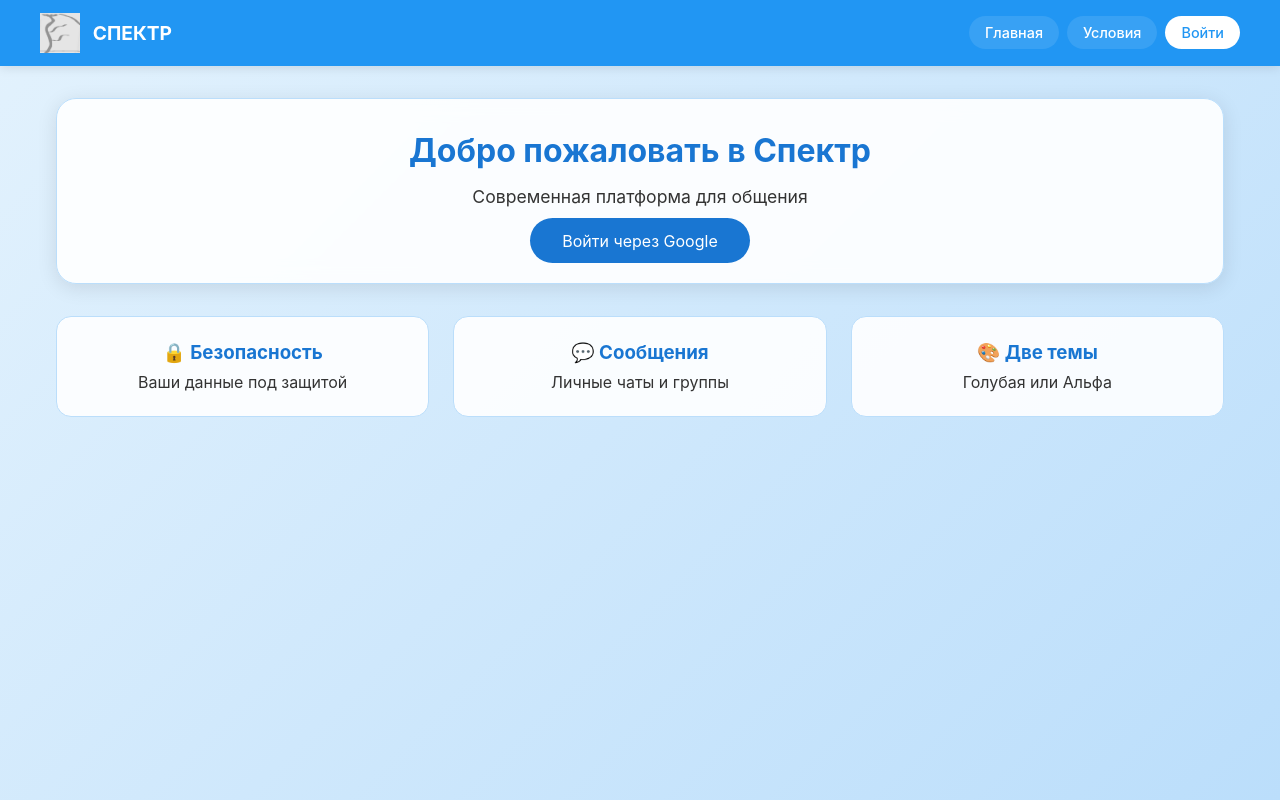
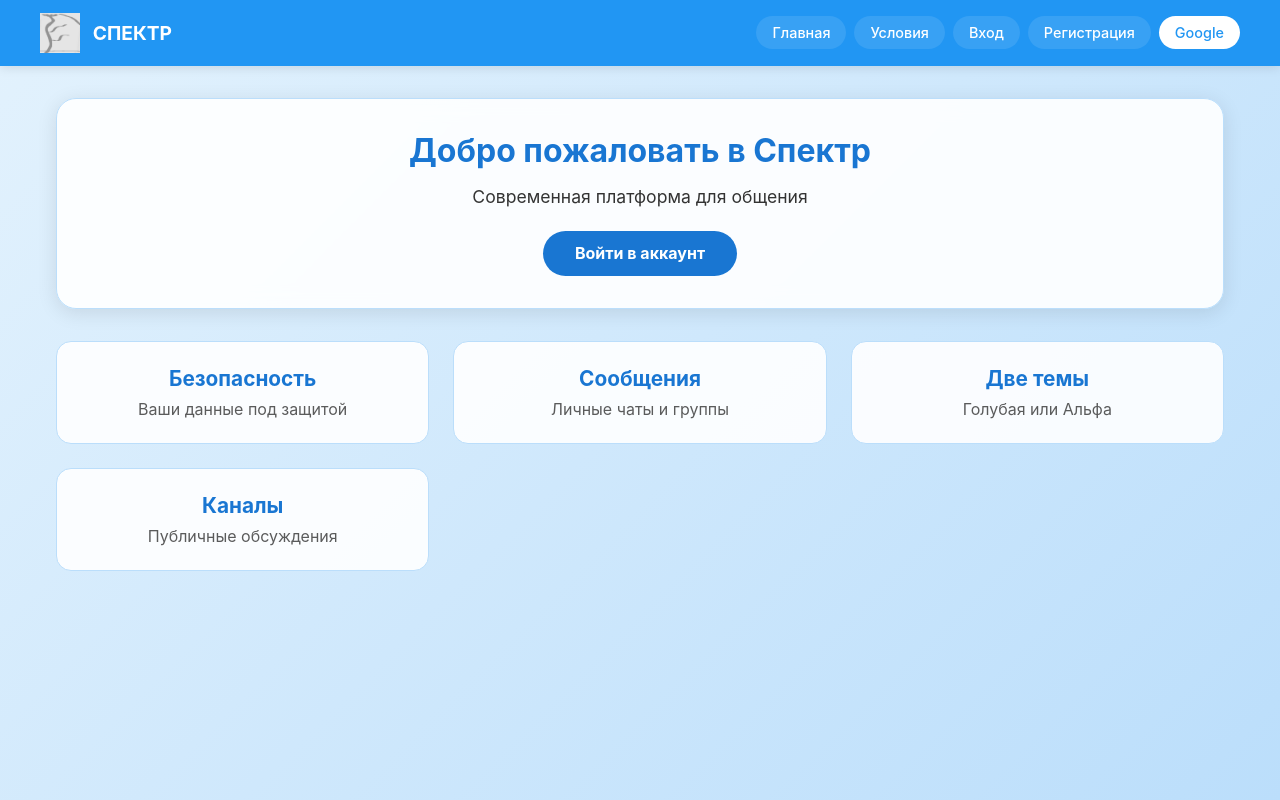
Before and after one commit to zenorvin-a11y/I-ustal-ladno-SPEKTR-, a Flask app: page / in a window 1280 px wide. Run offline with Flask 3, Linux system fonts and the light colour scheme.

Commit message:
Update glavnaya.html

```diff
--- a/templates/glavnaya.html
+++ b/templates/glavnaya.html
@@ -91,6 +91,7 @@
             white-space: nowrap;
             background: rgba(255,255,255,0.1);
             transition: all 0.3s;
+            cursor: pointer;
         }
 
         .nav-links a:hover {
@@ -131,6 +132,22 @@
             margin-bottom: 1.5rem;
         }
 
+        .hero .btn {
+            background: var(--accent);
+            color: white;
+            padding: 0.8rem 2rem;
+            text-decoration: none;
+            border-radius: 25px;
+            display: inline-block;
+            font-weight: bold;
+            transition: all 0.3s;
+        }
+
+        .hero .btn:hover {
+            transform: translateY(-2px);
+            box-shadow: 0 4px 12px rgba(0,0,0,0.15);
+        }
+
         .features {
             display: grid;
             grid-template-columns: repeat(auto-fit, minmax(280px, 1fr));
@@ -154,6 +171,93 @@
         .feature-card h3 {
             color: var(--accent);
             margin-bottom: 0.5rem;
+            font-size: 1.3rem;
+        }
+
+        .feature-card p {
+            color: var(--text-color);
+            opacity: 0.8;
+        }
+
+        .modal {
+            display: none;
+            position: fixed;
+            top: 0;
+            left: 0;
+            width: 100%;
+            height: 100%;
+            background: rgba(0,0,0,0.5);
+            z-index: 2000;
+            align-items: center;
+            justify-content: center;
+            padding: 1rem;
+        }
+
+        .modal.active {
+            display: flex;
+        }
+
+        .modal-content {
+            background: var(--card-bg);
+            padding: 2rem;
+            border-radius: 20px;
+            max-width: 400px;
+            width: 100%;
+            border: 2px solid var(--accent);
+        }
+
+        .modal-content h3 {
+            color: var(--accent);
+            margin-bottom: 1rem;
+            font-size: 1.3rem;
+        }
+
+        .modal-content input {
+            width: 100%;
+            padding: 0.8rem;
+            margin-bottom: 1rem;
+            background: white;
+            border: 1px solid var(--border);
+            border-radius: 10px;
+            font-size: 1rem;
+        }
+
+        .modal-content button {
+            background: var(--accent);
+            color: white;
+            border: none;
+            padding: 0.8rem;
+            border-radius: 10px;
+            cursor: pointer;
+            width: 100%;
+            margin-bottom: 0.5rem;
+            font-weight: bold;
+            transition: all 0.3s;
+        }
+
+        .modal-content button:hover {
+            opacity: 0.9;
+            transform: translateY(-2px);
+        }
+
+        .modal-content .cancel-btn {
+            background: #f44336;
+        }
+
+        .modal-content .register-link {
+            text-align: center;
+            margin-top: 1rem;
+            font-size: 0.9rem;
+        }
+
+        .modal-content .register-link a {
+            color: var(--accent);
+            text-decoration: none;
+            font-weight: bold;
+        }
+
+        .modal-content .register-link a:hover {
+            text-decoration: underline;
         }
 
         @media (max-width: 768px) {
@@ -176,6 +280,10 @@
             .hero h1 {
                 font-size: 1.5rem;
             }
+
+            .feature-card h3 {
+                font-size: 1.1rem;
+            }
         }
     </style>
 </head>
@@ -190,15 +298,18 @@
                 <a href="/">Главная</a>
                 {% if user and not user.is_banned %}
                 <a href="/messages">Сообщения</a>
-                <a href="/obshchenie">Группы</a>
+                <a href="/groups">Группы</a>
+                <a href="/channels">Каналы</a>
                 <a href="/profile">Профиль</a>
                 {% if user.is_admin %}
                 <a href="/admin">Админ</a>
                 {% endif %}
-                <a href="/vyhod" class="btn">Выход</a>
+                <a href="/vyhod">Выход</a>
                 {% else %}
                 <a href="/terms">Условия</a>
-                <a href="/login/google" class="btn">Войти</a>
+                <a href="#" onclick="showLoginModal()">Вход</a>
+                <a href="/register">Регистрация</a>
+                <a href="/login/google" class="btn">Google</a>
                 {% endif %}
             </div>
         </div>
@@ -209,30 +320,103 @@
         <div class="hero">
             <h1>С возвращением, {{ user.name }}!</h1>
             <p>Вы вошли как {{ user.email }}</p>
-            <a href="/messages" class="btn" style="background: var(--accent); color: white; padding: 0.8rem 2rem; text-decoration: none; border-radius: 25px;">Перейти к чатам</a>
+            <a href="/messages" class="btn">Перейти к чатам</a>
         </div>
         {% else %}
         <div class="hero">
             <h1>Добро пожаловать в Спектр</h1>
             <p>Современная платформа для общения</p>
-            <a href="/login/google" class="btn" style="background: var(--accent); color: white; padding: 0.8rem 2rem; text-decoration: none; border-radius: 25px;">Войти через Google</a>
+            <a href="#" onclick="showLoginModal()" class="btn">Войти в аккаунт</a>
         </div>
         {% endif %}
 
         <div class="features">
             <div class="feature-card">
-                <h3>🔒 Безопасность</h3>
+                <h3>Безопасность</h3>
                 <p>Ваши данные под защитой</p>
             </div>
             <div class="feature-card">
-                <h3>💬 Сообщения</h3>
+                <h3>Сообщения</h3>
                 <p>Личные чаты и группы</p>
             </div>
             <div class="feature-card">
-                <h3>🎨 Две темы</h3>
+                <h3>Две темы</h3>
                 <p>Голубая или Альфа</p>
+            </div>
+            <div class="feature-card">
+                <h3>Каналы</h3>
+                <p>Публичные обсуждения</p>
             </div>
         </div>
     </main>
+
+    <!-- Модальное окно входа -->
+    <div class="modal" id="loginModal">
+        <div class="modal-content">
+            <h3>Вход в аккаунт</h3>
+            <input type="email" id="loginEmail" placeholder="Email" autocomplete="off">
+            <input type="password" id="loginPassword" placeholder="Пароль">
+            <button onclick="login()">Войти</button>
+            <button class="cancel-btn" onclick="hideLoginModal()">Отмена</button>
+            <div class="register-link">
+                Нет аккаунта? <a href="/register">Зарегистрироваться</a>
+            </div>
+        </div>
+    </div>
+
+    <script>
+        function showLoginModal() {
+            document.getElementById('loginModal').classList.add('active');
+            document.getElementById('loginEmail').focus();
+        }
+
+        function hideLoginModal() {
+            document.getElementById('loginModal').classList.remove('active');
+            document.getElementById('loginEmail').value = '';
+            document.getElementById('loginPassword').value = '';
+        }
+
+        function login() {
+            const email = document.getElementById('loginEmail').value.trim();
+            const password = document.getElementById('loginPassword').value;
+
+            if (!email) {
+                alert('Введите email');
+                return;
+            }
+
+            if (!password) {
+                alert('Введите пароль');
+                return;
+            }
+
+            fetch('/login', {
+                method: 'POST',
+                headers: {'Content-Type': 'application/json'},
+                body: JSON.stringify({email: email, password: password})
+            })
+            .then(response => response.json())
+            .then(data => {
+                if (data.success) {
+                    window.location.href = data.redirect;
+                } else {
+                    alert('Ошибка: ' + (data.error || 'Неверный email или пароль'));
+                }
+            })
+            .catch(() => alert('Ошибка сети. Проверьте подключение.'));
+        }
+
+        document.getElementById('loginPassword').addEventListener('keypress', function(e) {
+            if (e.key === 'Enter') {
+                login();
+            }
+        });
+
+        window.onclick = function(event) {
+            if (event.target.classList.contains('modal')) {
+                hideLoginModal();
+            }
+        }
+    </script>
 </body>
 </html>
```
